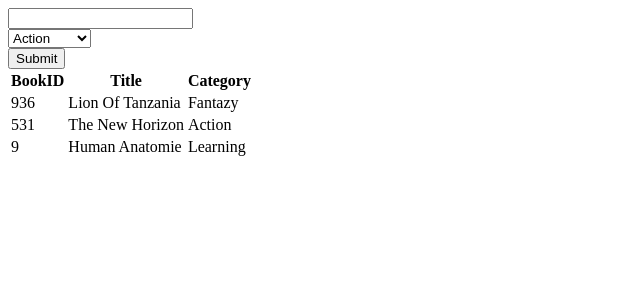
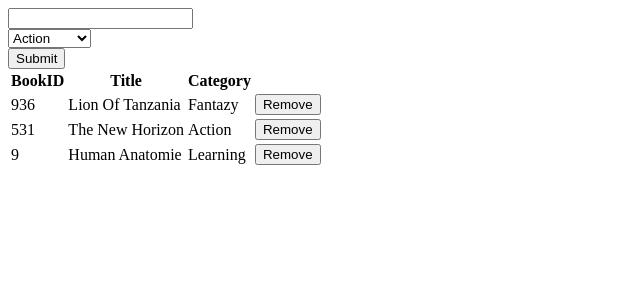
Before and after one commit to dasileker/Book-CMS, a React (Create React App) app: page / in a window 1280 px wide. Shown: the top 300 px of the page, without its empty margins (0-640 px from the left). Built offline with nearby package versions, Linux system fonts and the light colour scheme.

Commit message:
add proptypes for remove btn + btn

```diff
--- a/src/components/Book.js
+++ b/src/components/Book.js
@@ -5,11 +5,28 @@ const Book = ({
   bookID,
   title,
   category,
+  handleRemoveBook,
 }) => (
   <tr>
     <td>{bookID}</td>
     <td>{title}</td>
     <td>{category}</td>
+    <td>
+      <button
+        onClick={() => {
+          const book = {
+            bookID,
+            title,
+            category,
+          };
+
+          handleRemoveBook(book);
+        }}
+        type="button"
+      >
+        Remove
+      </button>
+    </td>
   </tr>
 );
 
@@ -17,7 +34,7 @@ Book.propTypes = {
   bookID: PropTypes.string.isRequired,
   title: PropTypes.string.isRequired,
   category: PropTypes.string.isRequired,
-  // handleRemoveBook: PropTypes.func.isRequired,
+  handleRemoveBook: PropTypes.func.isRequired,
 };
 
 export default Book;
```
